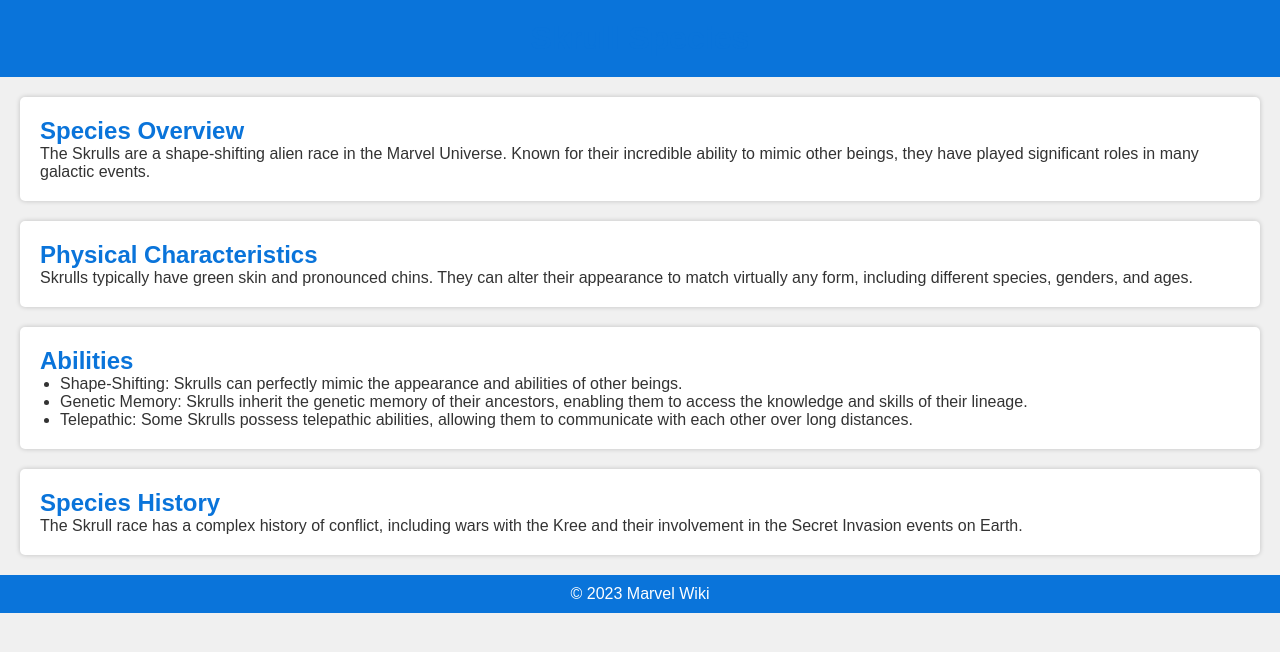
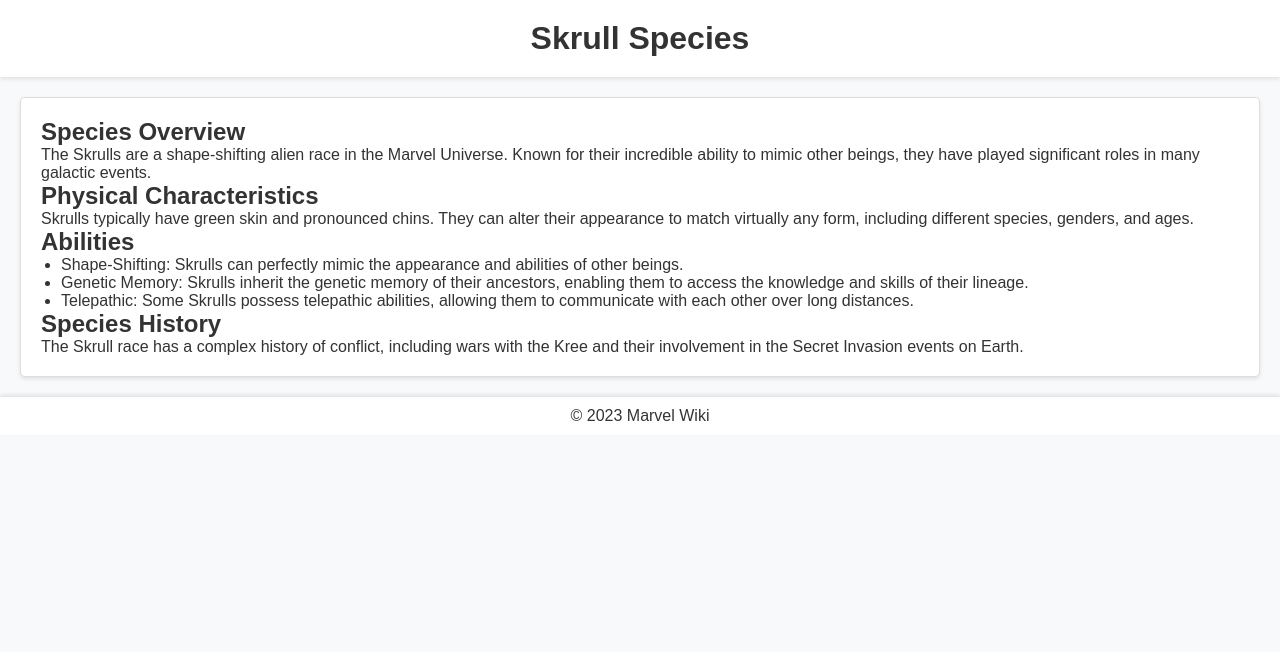
Before and after one commit to tristanhache/marvelWiki, a Flask app: page /skrull in a window 1280 px wide. Shown: the top 652 px of the page. Run offline with Flask 3, Linux system fonts and the light colour scheme.

Commit message:
hyuuhfgdhyjt

```diff
--- a/static/css/species/species.css
+++ b/static/css/species/species.css
@@ -7,32 +7,30 @@
 /* Global styles */
 body {
     font-family: Arial, sans-serif;
-    background-color: #f0f0f0;
+    background-color: #f8f9fa;
     color: #333;
+    margin: 0;
+    padding: 0;
 }
 
 header {
-    background-color: #0a74da;
-    color: #fff;
+    background-color: #ffffff;
     text-align: center;
     padding: 20px;
+    box-shadow: 0 2px 4px rgba(0, 0, 0, 0.1);
 }
 
-section {
-    background-color: #fff;
+article {
+    background-color: #ffffff;
     padding: 20px;
     margin: 20px;
+    border: 1px solid #ddd;
     border-radius: 5px;
-    box-shadow: 0 0 5px rgba(0, 0, 0, 0.2);
+    box-shadow: 0 2px 4px rgba(0, 0, 0, 0.1);
 }
 
 h1, h2 {
-    color: #0a74da;
-}
-
-img {
-    max-width: 100%;
-    height: auto;
+    color: #333;
 }
 
 ul {
@@ -42,7 +40,7 @@
 
 footer {
     text-align: center;
-    background-color: #0a74da;
-    color: #fff;
+    background-color: #ffffff;
     padding: 10px;
+    box-shadow: 0 -2px 4px rgba(0, 0, 0, 0.1);
 }
```
